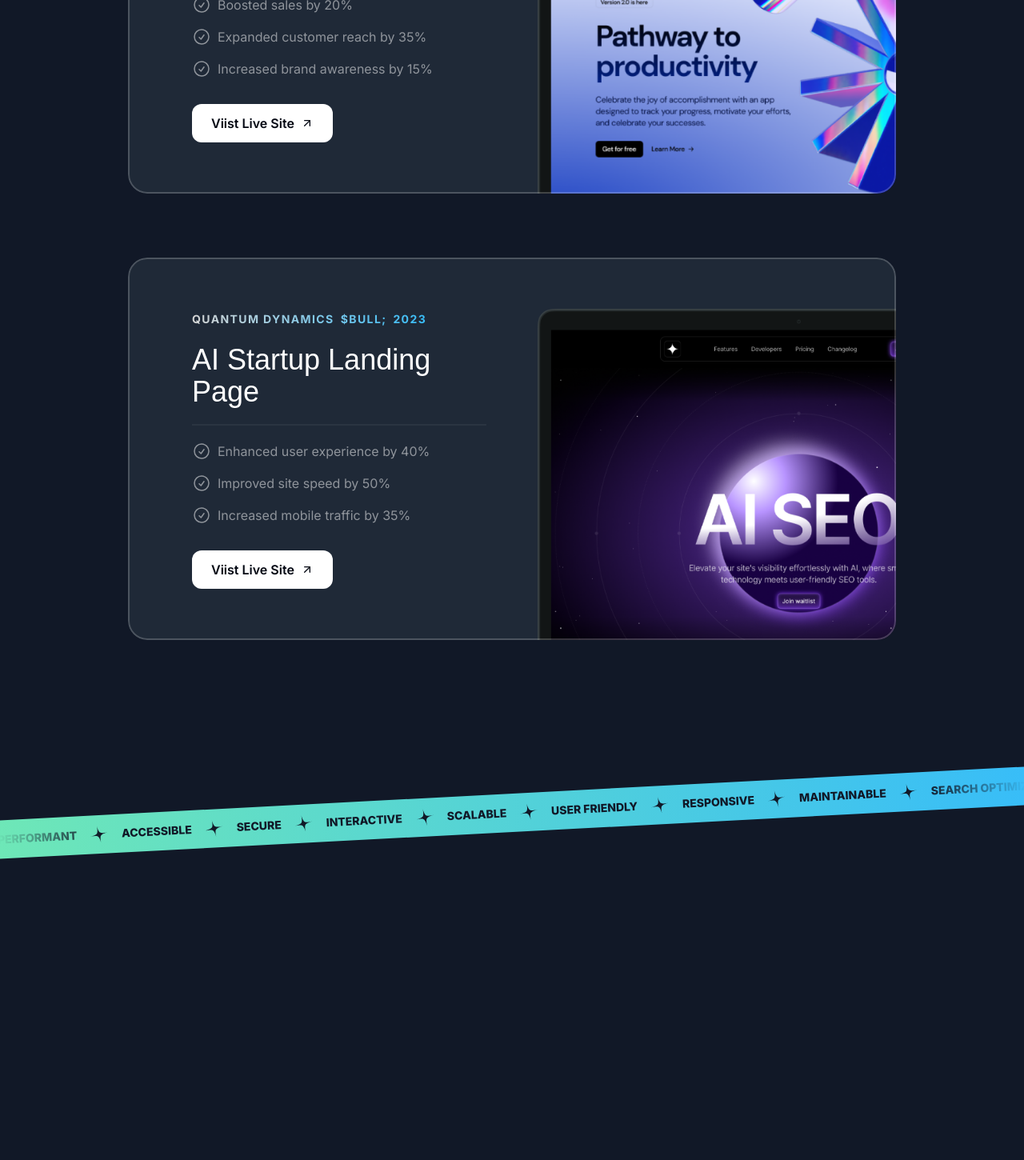
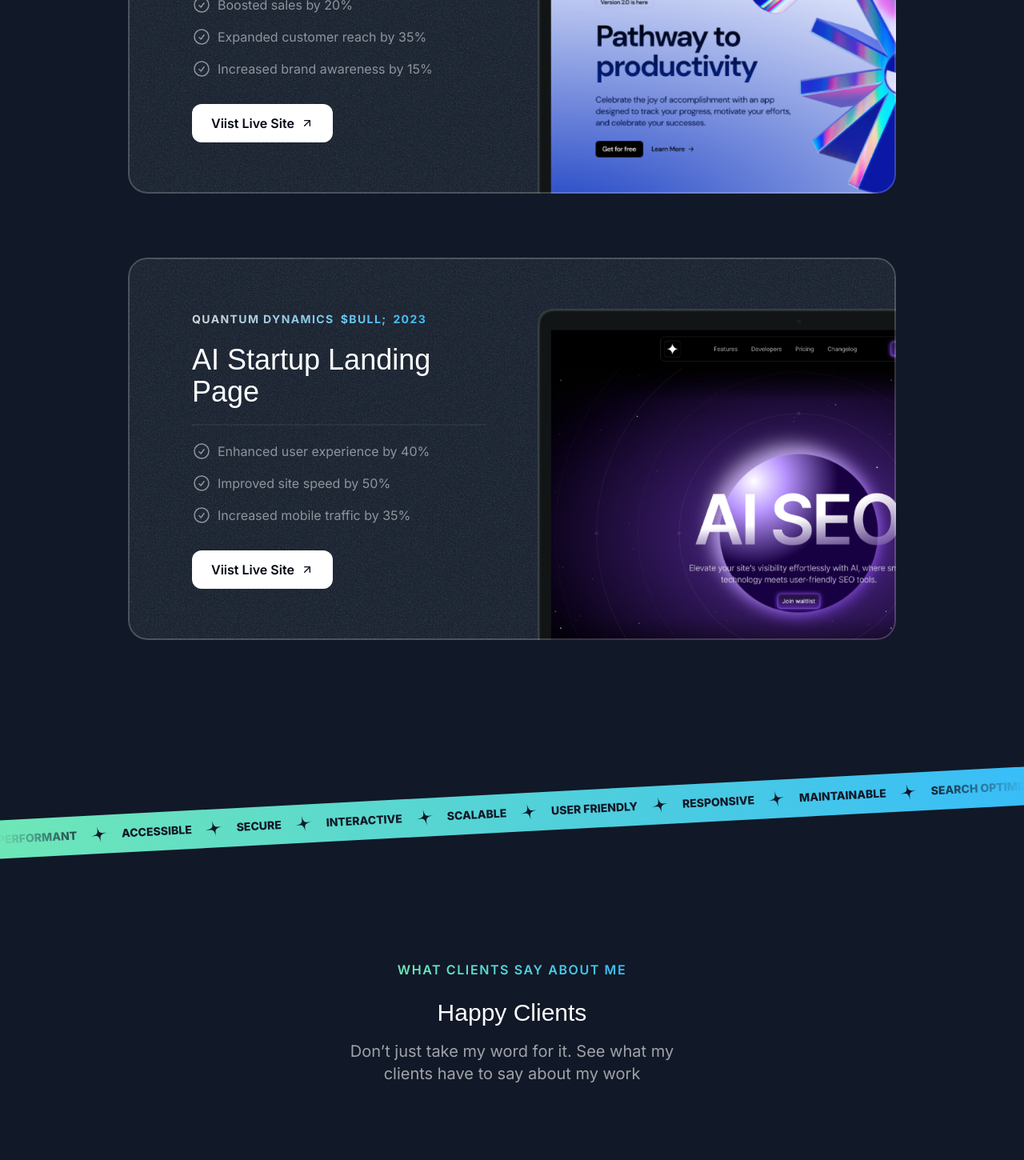
Before and after one commit to anhtudo97/stunning-portfolio, a Next.js app: page / in a window 1280 px wide. Shown: the part 2134-3584 px from the top of the page at 80% size. Before the commit the page ends 3270 px from the top, so only its background shows below. Built offline with nearby package versions, Linux system fonts and the light colour scheme; a web font is replaced by a local one.

Commit message:
feat: testimonials

```diff
--- a/src/app/page.tsx
+++ b/src/app/page.tsx
@@ -2,6 +2,7 @@
 import { HeroSection } from "@/sections/Hero";
 import { ProjectsSection } from "@/sections/Projects";
 import { TapeSection } from "@/sections/Tape";
+import { TestimonialsSection } from "@/sections/Testimonials";
 
 export default function Home() {
   return (
@@ -10,6 +11,7 @@
       <HeroSection />
       <ProjectsSection />
       <TapeSection />
+      <TestimonialsSection />
     </>
   );
 }
--- /dev/null
+++ b/src/components/Card.tsx
@@ -0,0 +1,30 @@
+import React, { PropsWithChildren } from 'react';
+
+import grainImage from "@/assets/images/grain.jpg";
+import { twMerge } from 'tailwind-merge';
+
+type CardProps = {
+    className?: string;
+};
+
+const Card: React.FC<CardProps & PropsWithChildren> = ({ className, children }) => {
+    return (
+        <div
+            className={
+                twMerge(
+                    "bg-gray-800 rounded-3xl relative z-0 overflow-hidden after:z-10 after:content-[''] after:absolute after:inset-0 after:outline-2 after:outline after:-outline-offset-2 after:rounded-3xl after:outline-white/20 after:pointer-events-none p-6",
+                    className
+                )}
+        >
+            <div
+                className="absolute inset-0 -z-10 opacity-5"
+                style={{
+                    backgroundImage: `url(${grainImage.src})`
+                }}
+            ></div>
+            {children}
+        </div>
+    );
+};
+
+export default Card;
--- /dev/null
+++ b/src/components/SectionHeader.tsx
@@ -0,0 +1,27 @@
+import React from 'react';
+
+type SectionHeaderProps = {
+    title: string;
+    eyebrow: string;
+    description: string;
+};
+
+const SectionHeader: React.FC<SectionHeaderProps> = ({ description, eyebrow, title }) => {
+    return (
+        < >
+            <div className="flex items-center justify-center">
+                <p className="uppercase font-semibold tracking-widest bg-gradient-to-r from-emerald-300 to-sky-400 text-transparent bg-clip-text text-center">
+                    {eyebrow}
+                </p>
+            </div>
+            <h2 className="font-serif text-3xl text-center mt-6">
+                {title}
+            </h2>
+            <p className="text-center md:text-lg lg:text-xl max-w-md mx-auto text-white/60 mt-4">
+                {description}
+            </p>
+        </>
+    );
+};
+
+export default SectionHeader;
--- a/src/sections/Projects.tsx
+++ b/src/sections/Projects.tsx
@@ -7,6 +7,8 @@
 import ArrowUpRightIcon from "@/assets/icons/arrow-up-right.svg";
 
 import grainImage from "@/assets/images/grain.jpg";
+import SectionHeader from "@/components/SectionHeader";
+import Card from "@/components/Card";
 
 const portfolioProjects = [
   {
@@ -50,21 +52,24 @@
 export const ProjectsSection = () => {
   return <section className="pb-16 lg:py-24">
     <div className="container">
-      <div className="flex items-center justify-center">
-        <p className="uppercase font-semibold tracking-widest bg-gradient-to-r from-emerald-300 to-sky-400 text-transparent bg-clip-text text-center">Real-world Results</p>
-      </div>
-      <h2 className="font-serif text-3xl text-center mt-6">Featured Projects</h2>
-      <p className="text-center md:text-lg lg:text-xl max-w-md mx-auto text-white/60 mt-4">
-        See how I transformed concepts into engaging digital experiences
-      </p>
+      <SectionHeader
+        description="See how I transformed concepts into engaging digital experiences"
+        eyebrow="Real-world Results"
+        title="Featured Projects"
+      />
+
       <div className="flex flex-col gap-20 mt-10 md:mt-20">
         {
           portfolioProjects.map(project => {
-            return <div key={project.title} className="bg-gray-800 rounded-3xl relative z-0 overflow-hidden after:z-10 after:content-[''] after:absolute after:inset-0 after:outline-2 after:outline after:-outline-offset-2 after:rounded-3xl after:outline-white/20 after:pointer-events-none px-8 pt-8 md:pt-12 md:px-10 lg:pt-16 lg:px-20">
+            return (
+              <Card
+                key={project.title}
+                className="px-8 pt-8 pb-0 md:pt-12 md:px-10 lg:pt-16 lg:px-20"
+              >
                 <div
                   className="absolute inset-0 -z-10 opacity-5"
                   style={{
-                  backgroundImage: `url(${grainImage})`
+                    backgroundImage: `url(${grainImage.src})`
                   }}
                 ></div>
 
@@ -107,7 +112,8 @@
                     />
                   </div>
                 </div>
-            </div>;
+              </Card>
+            );
           })
         }
       </div>
--- a/src/sections/Testimonials.tsx
+++ b/src/sections/Testimonials.tsx
@@ -3,6 +3,10 @@
 import memojiAvatar3 from "@/assets/images/memoji-avatar-3.png";
 import memojiAvatar4 from "@/assets/images/memoji-avatar-4.png";
 import memojiAvatar5 from "@/assets/images/memoji-avatar-5.png";
+import SectionHeader from "@/components/SectionHeader";
+import Image from "next/image";
+// import grainImage from "@/assets/images/grain.jpg";
+import Card from "@/components/Card";
 
 const testimonials = [
   {
@@ -38,5 +42,51 @@
 ];
 
 export const TestimonialsSection = () => {
-  return <div>Testimonials Section</div>;
+  return (
+    <div className="py-16 lg:py24">
+      <div className="container">
+
+        <SectionHeader
+          description="Don&rsquo;t just take my word for it. See what my clients have to say about my work"
+          title="Happy Clients"
+          eyebrow="What Clients Say about Me"
+        />
+
+        <div className="mt-16 lg:mt-24 flex overflow-x-clip [mask-image:linear-gradient(to_right,transparent,black_10%,black_90%,transparent)]">
+          <div className="flex flex-none gap-8">
+
+            {
+              testimonials.map(testimonial => {
+                return (
+                  <Card
+                    key={testimonial.name}
+                    className="max-w-xs md:max-w-md md:p-8"
+                  >
+                    <div className="flex gap-4 items-center">
+                      <div
+                        className="size-14 bg-gray-700 inline-flex rounded-full items-center justify-center flex-shrink-0"
+                      >
+                        <Image
+                          src={testimonial.avatar}
+                          alt={testimonial.name}
+                          className="max-h-full"
+                        />
+                      </div>
+                      <div>
+                        <div className="font-semibold">{testimonial.name}</div>
+                        <div className="text-sm text-white/40">
+                          {testimonial.position}
+                        </div>
+                      </div>
+                    </div>
+                    <p className="mt-4 text-sm md:mt-6 md:text-base">{testimonial.text}</p>
+                  </Card>
+                );
+              })
+            }
+          </div>
+        </div>
+      </div>
+    </div>
+  );
 };
```
Lines whose indentation alone changed are shown as unchanged.
